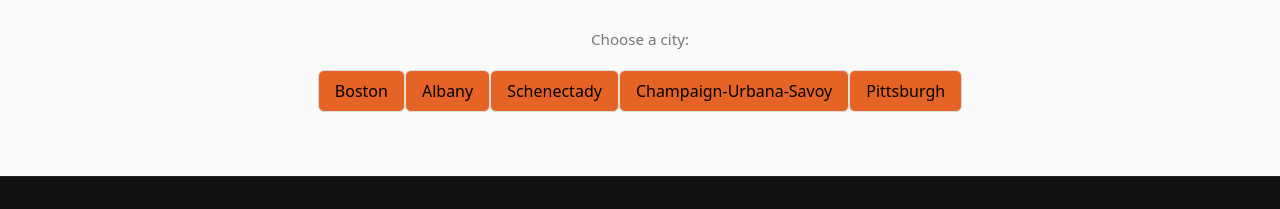
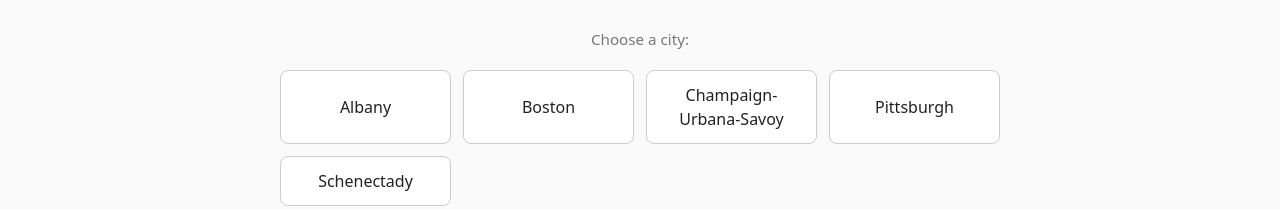
Before and after one commit to shana202/happyhourspot, a React (Vite) app in the folder client/: page / in a window 1280 px wide. Shown: the part 727-936 px from the top of the page. Built offline with nearby package versions, Linux system fonts and the light colour scheme; no server answers.

Commit message:
alphabetized buttons & fixed linking

```diff
--- a/client/src/pages/Home.css
+++ b/client/src/pages/Home.css
@@ -60,3 +60,29 @@
   .home { padding: 32px; gap: 20px; }
   .home-content { margin-top: 4px; }
 }
+
+/* City buttons grid */
+.city-buttons {
+  display: grid;
+  grid-template-columns: repeat(auto-fit, minmax(160px, 1fr));
+  gap: 12px;
+  width: 100%;
+  max-width: 720px;
+}
+
+.city-button {
+  display: inline-block;
+  width: 100%;
+  text-align: center;
+  padding: 0.75rem 1rem;
+  border: 1px solid #ccc;
+  border-radius: 8px;
+  background: #fff;
+  color: #222;
+  cursor: pointer;
+  transition: background 0.15s ease, border-color 0.15s ease;
+}
+.city-button:hover {
+  background: #f6f6f6;
+  border-color: #bbb;
+}
--- a/client/src/pages/Home.jsx
+++ b/client/src/pages/Home.jsx
@@ -17,6 +17,7 @@ export default function Home() {
   const handleSelect = (slug) => {
     navigate(`/city/${slug}`);
   }
+  const sortedCities = [...CITIES].sort((a, b) => a.label.localeCompare(b.label));
 
   return (
     <main className="home">
@@ -30,11 +31,11 @@ Start exploring now and never miss your next great pour or plate.
 
 <div className="home-label">Choose a city:</div>
       <div className="city-buttons">
-        {CITIES.map(c => (
+        {sortedCities.map(c => (
           <button
             key={c.slug}
             className="city-button"
-            onClick={() => handleClick(c.slug)}
+            onClick={() => handleSelect(c.slug)}
           >
             {c.label}
           </button>
```
